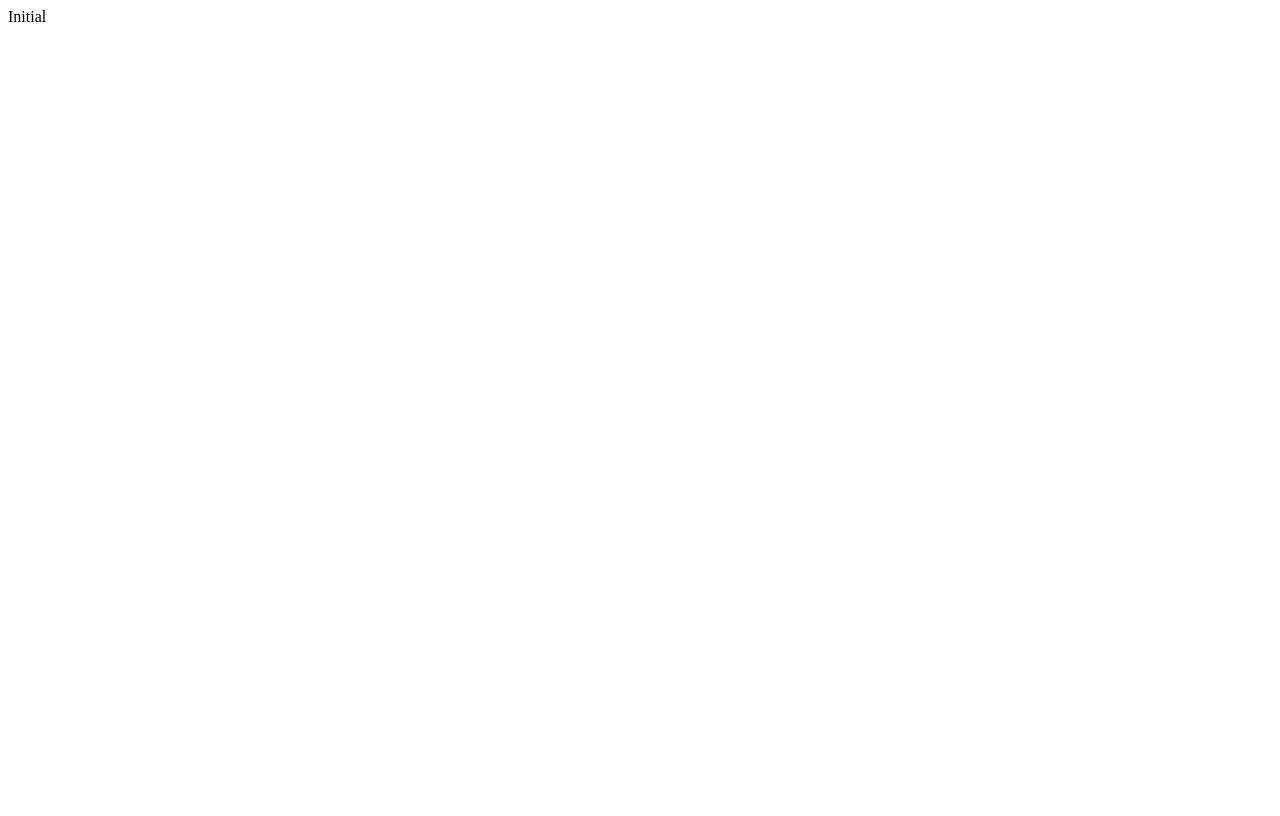
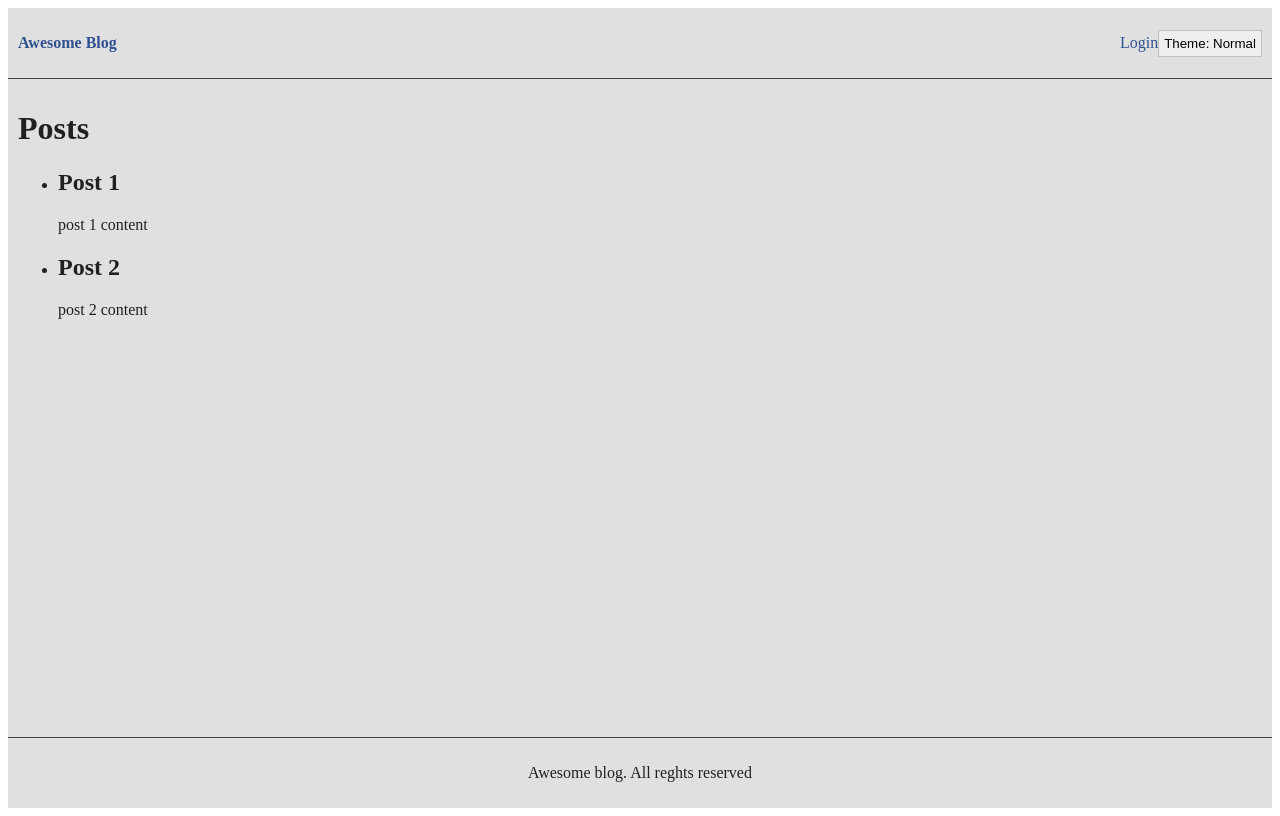
Before and after one commit to Zlotkowski/BlogApp, a React (Create React App) app: page / in a window 1280 px wide. Built offline with nearby package versions, Linux system fonts and the light colour scheme.

Commit message:
add context and routes

```diff
--- a/src/App.js
+++ b/src/App.js
@@ -1,7 +1,31 @@
-import React from "react";
+import React, { useContext } from "react";
+import { BrowserRouter, Route, Switch } from "react-router-dom";
+import Navbar from "./components/Navbar";
+import { ThemeContext } from "./ThemeContext";
+import HomePage from "./pages/HomePage";
+import PostPage from "./pages/PostPage";
 
 function App() {
-  return <div>Initial</div>;
+  const { theme } = useContext(ThemeContext);
+
+  return (
+    <BrowserRouter>
+      <div className={`container ${theme}`}>
+        <Navbar />
+        <div className="main">
+          <Switch>
+            <Route path="/post/:postId">
+              <PostPage />
+            </Route>
+            <Route path="/">
+              <HomePage />
+            </Route>
+          </Switch>
+        </div>
+        <div className="footer">Awesome blog. All reghts reserved</div>
+      </div>
+    </BrowserRouter>
+  );
 }
 
 export default App;
--- /dev/null
+++ b/src/ThemeContext.js
@@ -0,0 +1,19 @@
+import { createContext, useState } from "react";
+
+const ThemeContext = createContext();
+
+function ThemeContextProvider(props) {
+  const [theme, setTheme] = useState("light");
+
+  const toggleTheme = () => {
+    setTheme(theme === "light" ? "dark" : "light");
+  };
+
+  return (
+    <ThemeContext.Provider value={{ theme, toggleTheme }}>
+      {props.children}
+    </ThemeContext.Provider>
+  );
+}
+
+export { ThemeContext, ThemeContextProvider };
--- /dev/null
+++ b/src/components/Navbar.js
@@ -0,0 +1,21 @@
+import React, { useContext } from "react";
+import { ThemeContext } from "../ThemeContext";
+
+export default function Navbar() {
+  const { theme, toggleTheme } = useContext(ThemeContext);
+  return (
+    <div className="header">
+      <div className="header-item">
+        <a href="/">
+          <strong>Awesome Blog</strong>
+        </a>
+      </div>
+      <div className="header-item">
+        <a href="/login">Login</a>
+        <button onClick={toggleTheme}>
+          {theme === "light" ? "Theme: Normal" : "Theme: Dark"}
+        </button>
+      </div>
+    </div>
+  );
+}
--- a/src/index.css
+++ b/src/index.css
@@ -1,19 +1,70 @@
-.pages {
-  width: 800px;
-  background-color: antiquewhite;
-  margin: 50px auto;
+#root {
+  height: 100vh;
 }
 
-.page-header {
-  padding: 10px;
-  background-color: aqua;
+.container {
+  display: flex;
+  flex-direction: column;
+  min-height: 100vh;
 }
 
-.page-content {
-  padding: 10px;
-  background-color: aquamarine;
+.light {
+  background-color: #e0e0e0;
+  color: #202020;
 }
 
-.active {
-  font-weight: bold;
+a {
+  color: #305090;
+  text-decoration: none;
 }
+
+a:hover {
+  color: #f08040;
+}
+
+button {
+  cursor: pointer;
+  padding: 5px;
+  border: 1px solid #c0c0c0;
+}
+
+.dark {
+  background-color: #202020;
+  color: #e0e0e0;
+}
+
+.dark button {
+  background-color: #202020;
+  color: #e0e0e0;
+}
+
+.dark a {
+  color: #40c0f0;
+}
+
+a:hover {
+  color: #f08040;
+}
+
+.main {
+  padding: 10px;
+  flex: auto;
+}
+
+.header {
+  padding: 10px;
+  min-height: 50px;
+  display: flex;
+  justify-content: space-between;
+  align-items: center;
+  border-bottom: 1px #404040 solid;
+}
+
+.footer {
+  padding: 10px;
+  min-height: 50px;
+  display: flex;
+  justify-content: center;
+  align-items: center;
+  border-top: 1px #404040 solid;
+}
--- a/src/index.js
+++ b/src/index.js
@@ -2,6 +2,7 @@ import "./index.css";
 import React from "react";
 import ReactDOM from "react-dom";
 import App from "./App";
+import { ThemeContextProvider } from "./ThemeContext";
 
 function Wrapper() {
   return <App />;
@@ -9,7 +10,9 @@ function Wrapper() {
 
 ReactDOM.render(
   <React.StrictMode>
-    <Wrapper />
+    <ThemeContextProvider>
+      <Wrapper />
+    </ThemeContextProvider>
   </React.StrictMode>,
   document.getElementById("root")
 );
--- /dev/null
+++ b/src/pages/HomePage.js
@@ -0,0 +1,21 @@
+import React from "react";
+
+export default function HomePage() {
+  return (
+    <div>
+      <h1>Posts</h1>
+      <ul>
+        <li>
+          <h2>Post 1</h2>
+          <p>post 1 content</p>
+        </li>
+      </ul>
+      <ul>
+        <li>
+          <h2>Post 2</h2>
+          <p>post 2 content</p>
+        </li>
+      </ul>
+    </div>
+  );
+}
--- /dev/null
+++ b/src/pages/PostPage.js
@@ -0,0 +1,11 @@
+import React from "react";
+import { useParams } from "react-router-dom";
+
+export default function PostPage() {
+  const { postId } = useParams();
+  return (
+    <div>
+      <h1>{postId}</h1>
+    </div>
+  );
+}
```
